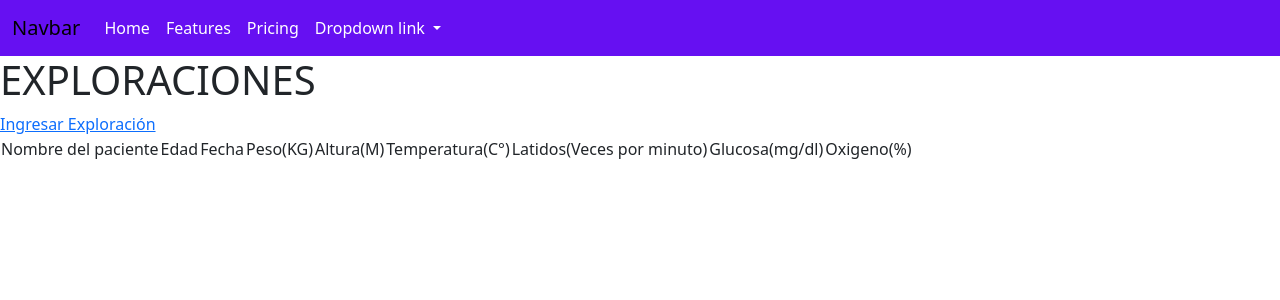
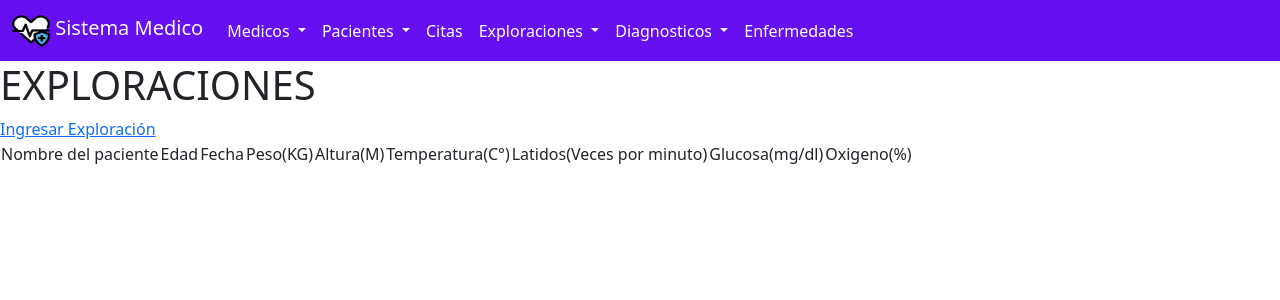
Before and after one commit to DiegoZNz/Sistema-Medicos-La-secuela, a Flask app: page /exploraciones in a window 1280 px wide. Shown: the top 300 px of the page. Run offline with Flask 3, Linux system fonts and the light colour scheme; some libraries are stand-ins or nearby versions.

Commit message:
Se resolvieron conflictos

```diff
--- a/templates/plantilla.html
+++ b/templates/plantilla.html
@@ -3,7 +3,6 @@
 <head>
     <meta charset="UTF-8">
     <meta name="viewport" content="width=device-width, initial-scale=1.0">
-    <!--Boostrap 5.3.0-->
     <link href="https://cdn.jsdelivr.net/npm/bootstrap@5.3.0/dist/css/bootstrap.min.css" rel="stylesheet" integrity="sha384-9ndCyUaIbzAi2FUVXJi0CjmCapSmO7SnpJef0486qhLnuZ2cdeRhO02iuK6FUUVM" crossorigin="anonymous">
     <title>Sistema Medico</title>
     <link rel="stylesheet" href="{{ url_for('static', filename='css/navbar.css') }}">
@@ -11,42 +10,75 @@
 <body>
     <nav class="navbar navbar-expand-lg navbar-indigo">
         <div class="container-fluid">
-          <a class="navbar-brand" href="#">Navbar</a>
+          <a class="navbar-brand text-light" href="#">
+            <img src="{{ url_for('static', filename='imagenes/salud.png') }}" alt="Logo" width="38" height="34" class="d-inline-block align-text-top">
+            Sistema Medico
+          </a>
           <button class="navbar-toggler" type="button" data-bs-toggle="collapse" data-bs-target="#navbarNavDropdown" aria-controls="navbarNavDropdown" aria-expanded="false" aria-label="Toggle navigation">
             <span class="navbar-toggler-icon"></span>
           </button>
-          <div class="collapse navbar-collapse" id="navbarNavDropdown">
-            <ul class="navbar-nav">
-              <li class="nav-item">
-                <a class="nav-link active" aria-current="page" href="#">Home</a>
+          <div class="collapse navbar-collapse " id="navbarNavDropdown">
+            <ul class="navbar-nav text-light ">
+
+              <li class="nav-item dropdown ">
+                <a class="nav-link dropdown-toggle  " href="#" role="button" data-bs-toggle="dropdown" aria-expanded="false">
+                  Medicos
+                </a>
+                <ul class="dropdown-menu navbar-indigo">
+                  <li><a class="dropdown-item text-primary-emphasis" href="/medicos">Medicos</a></li>
+                  <li><a class="dropdown-item text-primary-emphasis" href="/addmedicos">Nuevo medico</a></li>
+                </ul>
+              </li>
+
+
+              <li class="nav-item dropdown ">
+                <a class="nav-link dropdown-toggle  " href="#" role="button" data-bs-toggle="dropdown" aria-expanded="false">
+                  Pacientes
+                </a>
+                <ul class="dropdown-menu navbar-indigo">
+                  <li><a class="dropdown-item text-primary-emphasis" href="#">Pacientes</a></li>
+                  <li><a class="dropdown-item text-primary-emphasis" href="#">Nuevo paciente</a></li>
+                  <li><a class="dropdown-item text-primary-emphasis" href="#">Estudios</a></li>
+                </ul>
               </li>
 
               <li class="nav-item">
-                <a class="nav-link" href="#">Features</a>
+                <a class="nav-link" href="#">Citas</a>
               </li>
-              <li class="nav-item">
-                <a class="nav-link" href="#">Pricing</a>
-              </li>
-              <li class="nav-item dropdown">
-                <a class="nav-link dropdown-toggle" href="#" role="button" data-bs-toggle="dropdown" aria-expanded="false">
-                  Dropdown link
+
+              <li class="nav-item dropdown ">
+                <a class="nav-link dropdown-toggle  " href="#" role="button" data-bs-toggle="dropdown" aria-expanded="false">
+                  Exploraciones
                 </a>
-                <ul class="dropdown-menu">
-                  <li><a class="dropdown-item" href="#">Action</a></li>
-                  <li><a class="dropdown-item" href="#">Another action</a></li>
-                  <li><a class="dropdown-item" href="#">Something else here</a></li>
+                <ul class="dropdown-menu navbar-indigo">
+                  <li><a class="dropdown-item text-primary-emphasis" href="#">Exploraciones</a></li>
+                  <li><a class="dropdown-item text-primary-emphasis" href="#">Nuevo exploración</a></li>
                 </ul>
               </li>
+
+              <li class="nav-item dropdown ">
+                <a class="nav-link dropdown-toggle  " href="#" role="button" data-bs-toggle="dropdown" aria-expanded="false">
+                  Diagnosticos
+                </a>
+                <ul class="dropdown-menu navbar-indigo">
+                  <li><a class="dropdown-item text-primary-emphasis" href="#">Diagnosticos</a></li>
+                  <li><a class="dropdown-item text-primary-emphasis" href="#">Nuevo diagnostico</a></li>
+                </ul>
+              </li>
+
+              <li class="nav-item">
+                <a class="nav-link" href="#">Enfermedades</a>
+              </li>
+
             </ul>
           </div>
-
         </div>
       </nav>
+
+
     {% block body %}
 
     {% endblock %}
-    </div>
-
     <script src="https://cdn.jsdelivr.net/npm/bootstrap@5.3.0/dist/js/bootstrap.bundle.min.js" integrity="sha384-geWF76RCwLtnZ8qwWowPQNguL3RmwHVBC9FhGdlKrxdiJJigb/j/68SIy3Te4Bkz" crossorigin="anonymous"></script>
 </body>
 </html>
```
